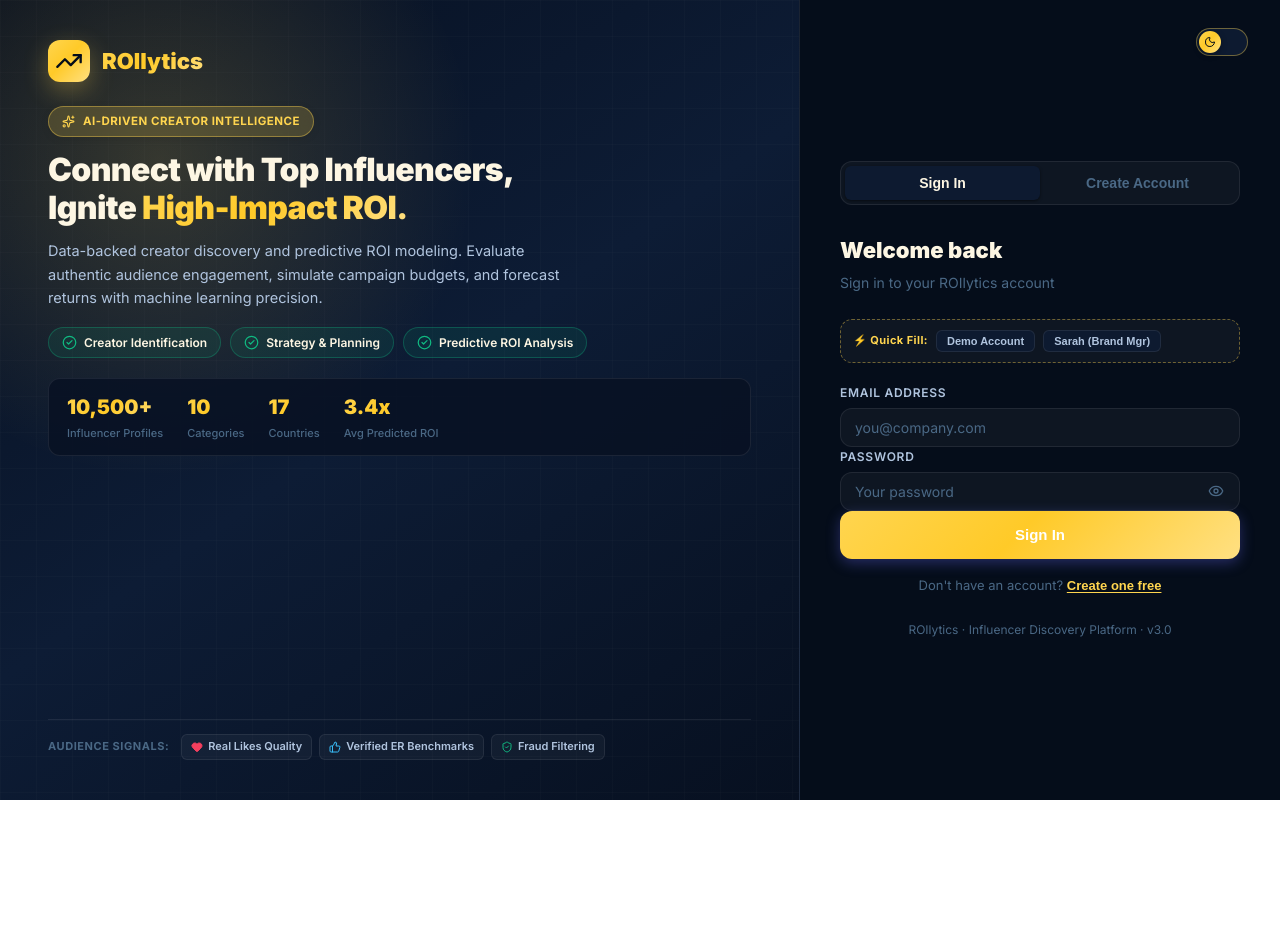
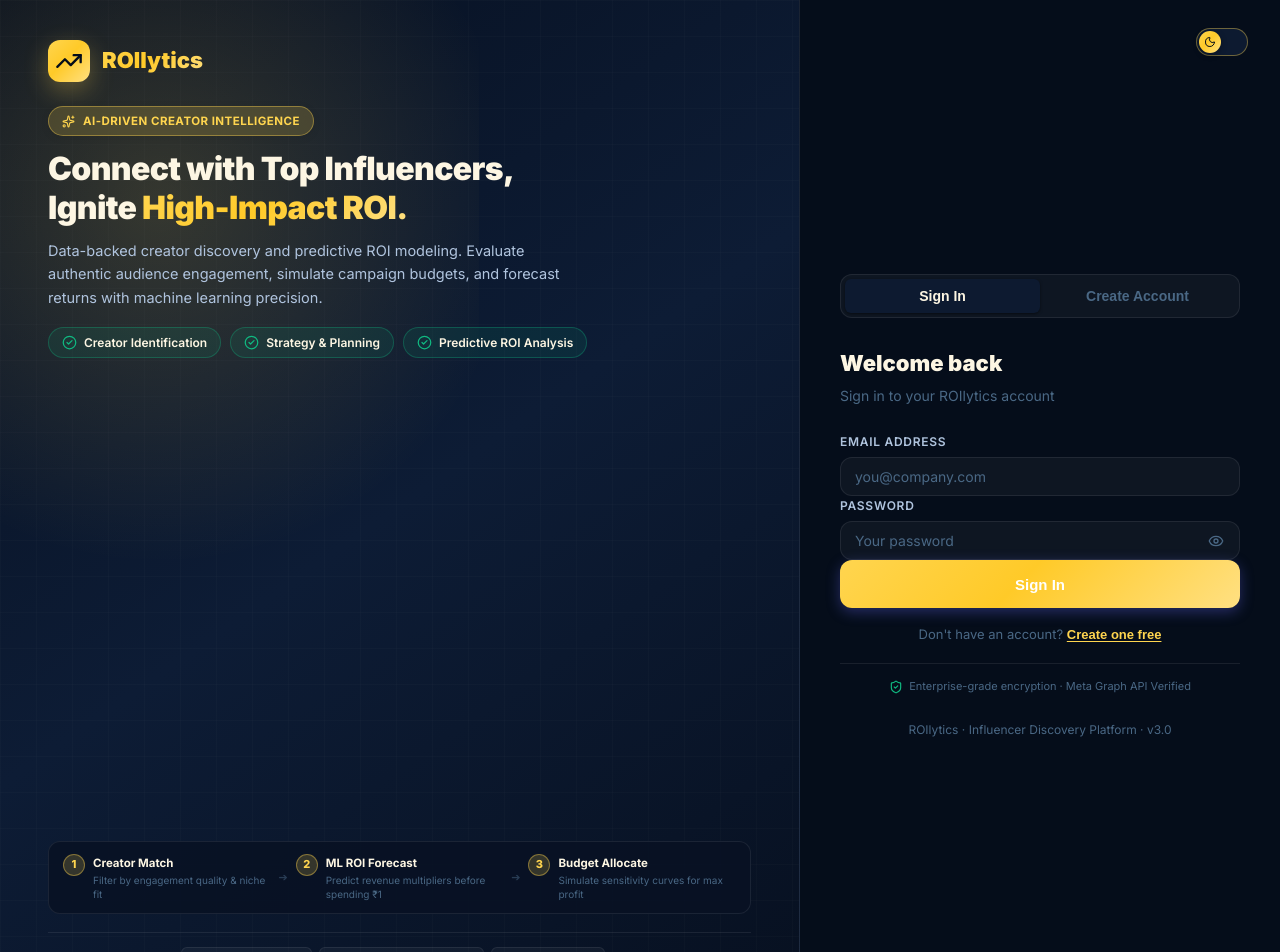
Before and after one commit to sakshipalankar/ROIlytics-Influencer-ROI-Prediction, a React (Vite) app in the folder frontend/: page / in a window 1280 px wide. Shown: the top 952 px of the page. Before the commit the page ends 800 px from the top, so only its background shows below. Built offline with nearby package versions, Linux system fonts and the light colour scheme.

Commit message:
feat: replace stats and quickfill with live ML ROI simulation widget and 3-step pipeline flow

```diff
--- a/frontend/src/index.css
+++ b/frontend/src/index.css
@@ -1929,26 +1929,236 @@ input[type='range']::-webkit-slider-thumb:hover {
   flex-shrink: 0;
 }
 
-.auth-stats-row {
-  display: flex;
-  flex-wrap: wrap;
-  gap: 16px 24px;
-  margin-bottom: 20px;
+/* ─── Live ROI Simulation Preview Card ────────────────────────────────────── */
+.auth-roi-preview-card {
+  background: var(--bg-card);
+  border: 1px solid var(--border-glow);
+  border-radius: var(--radius-lg);
+  padding: 16px 18px;
+  margin-bottom: 18px;
+  box-shadow: 0 4px 20px rgba(0, 0, 0, 0.15);
   position: relative;
   z-index: 1;
-  padding: 12px 18px;
+  backdrop-filter: blur(12px);
+  animation: slideInLeft 0.5s ease both;
+}
+
+.roi-preview-top {
+  display: flex;
+  align-items: center;
+  justify-content: space-between;
+  margin-bottom: 12px;
+}
+
+.roi-preview-badge {
+  display: inline-flex;
+  align-items: center;
+  gap: 6px;
+  padding: 4px 10px;
+  background: var(--accent-muted);
+  border: 1px solid var(--border-glow);
+  border-radius: 9999px;
+  font-size: 11px;
+  font-weight: 700;
+  color: var(--accent-primary);
+  text-transform: uppercase;
+  letter-spacing: 0.04em;
+}
+
+.roi-preview-model-tag {
+  font-size: 11px;
+  color: var(--text-muted);
+  font-weight: 600;
+  background: var(--bg-glass);
+  padding: 3px 9px;
+  border-radius: 6px;
+  border: 1px solid var(--border);
+}
+
+.roi-preview-metrics-grid {
+  display: flex;
+  align-items: center;
+  gap: 8px;
+  margin-bottom: 12px;
+  flex-wrap: wrap;
+}
+
+.roi-metric-box {
+  flex: 1;
+  min-width: 90px;
+  padding: 8px 10px;
+  background: var(--bg-elevated);
+  border: 1px solid var(--border);
+  border-radius: var(--radius-sm);
+  display: flex;
+  flex-direction: column;
+  gap: 2px;
+}
+
+.roi-metric-box.highlight {
+  border-color: rgba(16, 185, 129, 0.4);
+  background: rgba(16, 185, 129, 0.08);
+}
+
+.roi-metric-box-label {
+  font-size: 9.5px;
+  font-weight: 600;
+  text-transform: uppercase;
+  color: var(--text-muted);
+  letter-spacing: 0.03em;
+}
+
+.roi-metric-box-val {
+  font-size: 15px;
+  font-weight: 800;
+  color: var(--text-primary);
+}
+
+.roi-metric-box-val.revenue {
+  color: #10b981;
+}
+
+.roi-metric-arrow {
+  color: var(--text-muted);
+  font-size: 12px;
+  opacity: 0.6;
+}
+
+.roi-metric-roi-pill {
+  display: inline-flex;
+  align-items: center;
+  gap: 5px;
+  padding: 7px 12px;
+  background: var(--gradient-hero);
+  color: var(--bg-base);
+  border-radius: var(--radius-sm);
+  font-size: 12.5px;
+  font-weight: 800;
+  box-shadow: 0 4px 12px rgba(255, 213, 79, 0.3);
+  white-space: nowrap;
+}
+
+.roi-progress-wrapper {
+  margin-bottom: 10px;
+}
+
+.roi-progress-labels {
+  display: flex;
+  justify-content: space-between;
+  font-size: 10px;
+  color: var(--text-muted);
+  margin-bottom: 5px;
+  font-weight: 500;
+}
+
+.roi-progress-bar {
+  width: 100%;
+  height: 5px;
+  background: var(--bg-elevated);
+  border-radius: 9999px;
+  overflow: hidden;
+}
+
+.roi-progress-fill {
+  height: 100%;
+  background: var(--gradient-hero);
+  border-radius: 9999px;
+  transition: width 0.8s ease;
+}
+
+.roi-preview-tags {
+  display: flex;
+  flex-wrap: wrap;
+  gap: 6px;
+}
+
+.roi-preview-tag {
+  display: inline-flex;
+  align-items: center;
+  gap: 5px;
+  padding: 3px 8px;
+  background: var(--bg-glass);
+  border: 1px solid var(--border);
+  border-radius: 6px;
+  font-size: 10.5px;
+  font-weight: 600;
+  color: var(--text-secondary);
+}
+
+/* ─── 3-Step Campaign Workflow Pipeline ───────────────────────────────────── */
+.auth-pipeline-flow {
+  display: flex;
+  align-items: center;
+  gap: 8px;
+  margin-top: 14px;
+  padding: 12px 14px;
   background: var(--bg-card);
   border: 1px solid var(--border);
   border-radius: var(--radius-md);
-}
-.auth-stat-value {
-  font-size: 20px; font-weight: 900;
-  background: var(--gradient-hero);
-  -webkit-background-clip: text;
-  -webkit-text-fill-color: transparent;
-  background-clip: text;
-}
-.auth-stat-label { font-size: 11px; color: var(--text-muted); margin-top: 2px; font-weight: 500; }
+  position: relative;
+  z-index: 1;
+}
+
+.auth-flow-item {
+  flex: 1;
+  display: flex;
+  align-items: flex-start;
+  gap: 8px;
+}
+
+.auth-flow-step {
+  width: 22px;
+  height: 22px;
+  border-radius: 50%;
+  background: var(--accent-muted);
+  color: var(--accent-primary);
+  border: 1px solid var(--border-glow);
+  display: flex;
+  align-items: center;
+  justify-content: center;
+  font-size: 11px;
+  font-weight: 800;
+  flex-shrink: 0;
+}
+
+.auth-flow-content {
+  display: flex;
+  flex-direction: column;
+  gap: 2px;
+}
+
+.auth-flow-content strong {
+  font-size: 11.5px;
+  font-weight: 700;
+  color: var(--text-primary);
+}
+
+.auth-flow-content span {
+  font-size: 10px;
+  color: var(--text-muted);
+  line-height: 1.35;
+}
+
+.auth-flow-arrow {
+  color: var(--text-muted);
+  font-size: 11px;
+  opacity: 0.5;
+  flex-shrink: 0;
+}
+
+/* ─── Security Notice in Auth Form ─────────────────────────────────────────── */
+.auth-security-notice {
+  display: flex;
+  align-items: center;
+  justify-content: center;
+  gap: 6px;
+  margin-top: 18px;
+  padding-top: 14px;
+  border-top: 1px solid var(--border);
+  font-size: 11px;
+  color: var(--text-muted);
+  text-align: center;
+}
 
 .auth-cap-cards {
   display: flex;
@@ -2323,41 +2533,3 @@ body {
   color: var(--text-muted);
   margin-top: 24px;
 }
-
-/* Demo chips for fast preview */
-.demo-chips {
-  display: flex;
-  align-items: center;
-  gap: 8px;
-  flex-wrap: wrap;
-  margin-bottom: 20px;
-  padding: 10px 12px;
-  background: var(--bg-glass);
-  border: 1px dashed var(--border-glow);
-  border-radius: var(--radius-md);
-}
-
-.demo-chip-label {
-  font-size: 11px;
-  font-weight: 700;
-  color: var(--accent-primary);
-  letter-spacing: 0.04em;
-}
-
-.demo-chip {
-  background: var(--bg-elevated);
-  border: 1px solid var(--border);
-  color: var(--text-secondary);
-  font-size: 11px;
-  font-weight: 600;
-  padding: 4px 10px;
-  border-radius: var(--radius-sm);
-  cursor: pointer;
-  transition: all var(--transition);
-}
-
-.demo-chip:hover {
-  background: var(--accent-muted);
-  color: var(--accent-primary);
-  border-color: var(--accent-primary);
-}
--- a/frontend/src/pages/LoginPage.tsx
+++ b/frontend/src/pages/LoginPage.tsx
@@ -15,6 +15,7 @@ import {
   ShieldCheck,
   Heart,
   ThumbsUp,
+  Zap,
 } from 'lucide-react';
 
 /* ── Simple local "auth" — stores in zustand/localStorage ── */
@@ -77,12 +78,6 @@ const LoginPage: React.FC = () => {
   const [password, setPassword] = useState('');
 
   const strength = passwordStrength(password);
-
-  const fillDemo = (e: string, p: string) => {
-    setEmail(e);
-    setPassword(p);
-    setError('');
-  };
 
   const handleLogin = async (e: React.FormEvent) => {
     e.preventDefault();
@@ -210,22 +205,66 @@ const LoginPage: React.FC = () => {
           </div>
         </div>
 
-        {/* High-impact platform stats */}
-        <div className="auth-stats-row">
-          {[
-            { value: '10,500+', label: 'Influencer Profiles' },
-            { value: '10',      label: 'Categories' },
-            { value: '17',      label: 'Countries' },
-            { value: '3.4x',    label: 'Avg Predicted ROI' },
-          ].map(s => (
-            <div className="auth-stat" key={s.label}>
-              <div className="auth-stat-value">{s.value}</div>
-              <div className="auth-stat-label">{s.label}</div>
+        {/* Live ROI Prediction Simulation Preview Widget */}
+        <div className="auth-roi-preview-card">
+          <div className="roi-preview-top">
+            <div className="roi-preview-badge">
+              <Zap size={13} />
+              <span>Live ROI Simulation</span>
             </div>
-          ))}
+            <div className="roi-preview-model-tag">
+              <span>Random Forest ML · 94% Fit</span>
+            </div>
+          </div>
+
+          <div className="roi-preview-metrics-grid">
+            <div className="roi-metric-box">
+              <span className="roi-metric-box-label">Campaign Budget</span>
+              <span className="roi-metric-box-val">₹50,000</span>
+            </div>
+            <div className="roi-metric-arrow">➔</div>
+            <div className="roi-metric-box">
+              <span className="roi-metric-box-label">Audience Reach</span>
+              <span className="roi-metric-box-val">142K</span>
+            </div>
+            <div className="roi-metric-arrow">➔</div>
+            <div className="roi-metric-box highlight">
+              <span className="roi-metric-box-label">Projected Revenue</span>
+              <span className="roi-metric-box-val revenue">₹1,85,000</span>
+            </div>
+            <div className="roi-metric-roi-pill">
+              <TrendingUp size={13} />
+              <span>3.70x ROI</span>
+            </div>
+          </div>
+
+          <div className="roi-progress-wrapper">
+            <div className="roi-progress-labels">
+              <span>Forecast Confidence: 92%</span>
+              <span>Optimal Multiplier Band: 3.2x – 4.1x</span>
+            </div>
+            <div className="roi-progress-bar">
+              <div className="roi-progress-fill" style={{ width: '78%' }} />
+            </div>
+          </div>
+
+          <div className="roi-preview-tags">
+            <span className="roi-preview-tag">
+              <Target size={12} color="var(--accent-primary)" />
+              Micro Tier (45K Followers)
+            </span>
+            <span className="roi-preview-tag">
+              <Heart size={12} color="#f43f5e" />
+              7.4% Authentic ER
+            </span>
+            <span className="roi-preview-tag">
+              <ShieldCheck size={12} color="#10b981" />
+              Verified Audience
+            </span>
+          </div>
         </div>
 
-        {/* Project Capability & Intelligence Cards (Replaced dummy handles) */}
+        {/* Project Capability & Intelligence Cards */}
         <div className="auth-cap-cards">
           <div className="auth-cap-card" style={{ animationDelay: '0.1s' }}>
             <div className="auth-cap-icon" style={{ background: 'rgba(56, 189, 248, 0.15)', color: '#38bdf8' }}>
@@ -279,6 +318,33 @@ const LoginPage: React.FC = () => {
           </div>
         </div>
 
+        {/* 3-Step Predictive Campaign Pipeline */}
+        <div className="auth-pipeline-flow">
+          <div className="auth-flow-item">
+            <div className="auth-flow-step">1</div>
+            <div className="auth-flow-content">
+              <strong>Creator Match</strong>
+              <span>Filter by engagement quality & niche fit</span>
+            </div>
+          </div>
+          <div className="auth-flow-arrow">➔</div>
+          <div className="auth-flow-item">
+            <div className="auth-flow-step">2</div>
+            <div className="auth-flow-content">
+              <strong>ML ROI Forecast</strong>
+              <span>Predict revenue multipliers before spending ₹1</span>
+            </div>
+          </div>
+          <div className="auth-flow-arrow">➔</div>
+          <div className="auth-flow-item">
+            <div className="auth-flow-step">3</div>
+            <div className="auth-flow-content">
+              <strong>Budget Allocate</strong>
+              <span>Simulate sensitivity curves for max profit</span>
+            </div>
+          </div>
+        </div>
+
         {/* Social & engagement floating ecosystem indicators */}
         <div className="auth-ecosystem-bar">
           <span className="auth-ecosystem-label">Audience Signals:</span>
@@ -325,25 +391,6 @@ const LoginPage: React.FC = () => {
               <div className="auth-form-header">
                 <h2 className="auth-form-title">Welcome back</h2>
                 <p className="auth-form-subtitle">Sign in to your ROIlytics account</p>
-              </div>
-
-              {/* Demo quick-login chips */}
-              <div className="demo-chips">
-                <span className="demo-chip-label">⚡ Quick Fill:</span>
-                <button
-                  type="button"
-                  className="demo-chip"
-                  onClick={() => fillDemo('demo@roilytics.ai', 'Password123!')}
-                >
-                  Demo Account
-                </button>
-                <button
-                  type="button"
-                  className="demo-chip"
-                  onClick={() => fillDemo('sarah.chen@glowbeauty.com', 'Password123!')}
-                >
-                  Sarah (Brand Mgr)
-                </button>
               </div>
 
               <div className="form-group">
@@ -501,6 +548,11 @@ const LoginPage: React.FC = () => {
               </p>
             </form>
           )}
+
+          <div className="auth-security-notice">
+            <ShieldCheck size={14} color="#10b981" />
+            <span>Enterprise-grade encryption · Meta Graph API Verified</span>
+          </div>
         </div>
 
         <p className="auth-footer-note">
```
